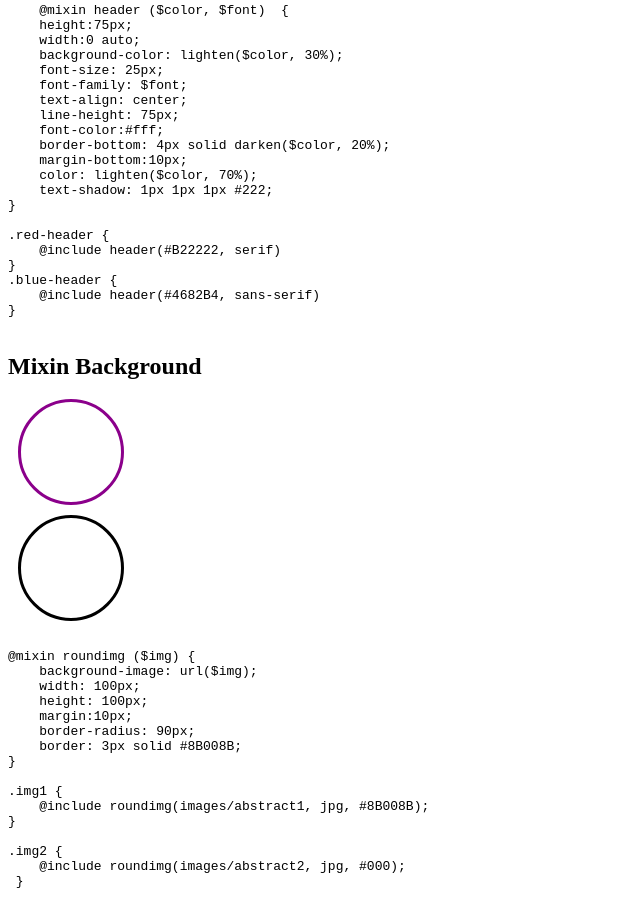
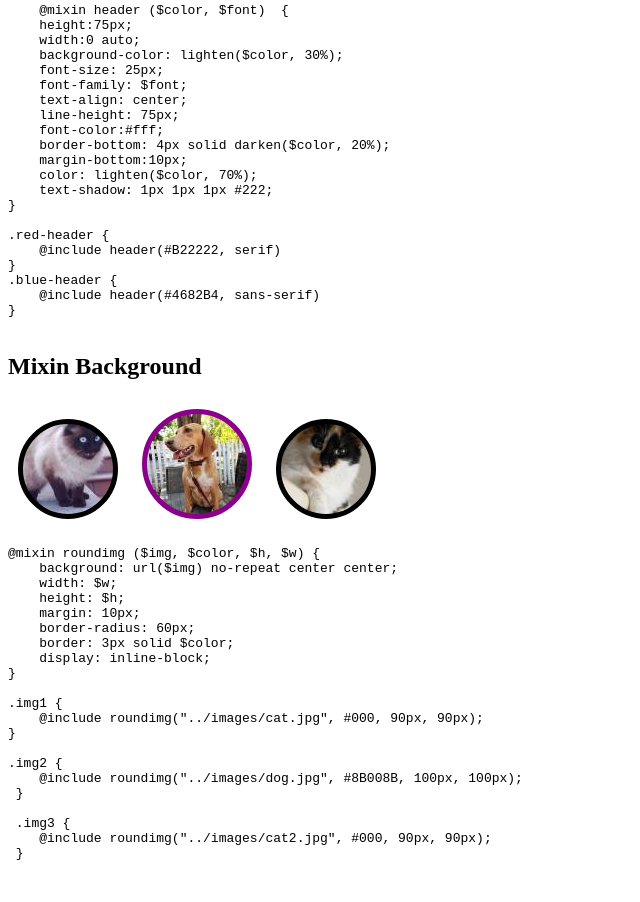
Before and after one commit to mason-stewart/mixins, a website: page app/index.html in a window 1280 px wide. Shown: the part 738-1640 px from the top of the page, without its empty margins (0-640 px from the left). Drawn offline with nearby package versions, Linux system fonts and the light colour scheme; files that its build step writes are made by us from their sources.

Commit message:
fixed img url prob

```diff
--- a/app/index.html
+++ b/app/index.html
@@ -95,25 +95,31 @@
 
 <div class="img1"></div>
 <div class="img2"></div>
+<div class="img3"></div>
 
 <pre>
-
-@mixin roundimg ($img) {
-    background-image: url($img);
-    width: 100px;
-    height: 100px;
-    margin:10px;
-    border-radius: 90px;
-    border: 3px solid #8B008B;
+@mixin roundimg ($img, $color, $h, $w) {
+    background: url($img) no-repeat center center;
+    width: $w;
+    height: $h;
+    margin: 10px;
+    border-radius: 60px;
+    border: 3px solid $color;
+    display: inline-block;
 }
 
 .img1 {
-    @include roundimg(images/abstract1, jpg, #8B008B);
+    @include roundimg("../images/cat.jpg", #000, 90px, 90px);
 }
 
 .img2 {
-    @include roundimg(images/abstract2, jpg, #000);
+    @include roundimg("../images/dog.jpg", #8B008B, 100px, 100px);
  }
+
+ .img3 {
+    @include roundimg("../images/cat2.jpg", #000, 90px, 90px);
+ }
+
 </pre>
 
 
--- a/app/styles/main.scss
+++ b/app/styles/main.scss
@@ -13,9 +13,11 @@
     font-size: $size;
     margin-bottom: 10px;
 }
+
 .green-more-button {
     @include moreButton(#2E8B57, 120px, 50px, 21px)
 }
+
 .blue-more-button {
     @include moreButton(#4682B4, 100px, 30px, 13px)
 }
@@ -40,25 +42,32 @@
 .red-header {
     @include header(#B22222, serif);
 }
+
 .blue-header {
     @include header(#4682B4, sans-serif);
 }
 
 
-@mixin roundimg ($img, $ext, $color) {
-    background: url($img + '.' $ext) no-repeat;
-    width: 100px;
-    height: 100px;
-    margin:10px;
-    border-radius: 90px;
-    border: 3px solid $color;
+@mixin roundimg ($img, $color, $h, $w) {
+    background: url($img) no-repeat center center;
+    width: $w;
+    height: $h;
+    margin: 10px;
+    border-radius: 60px;
+    border: 5px solid $color;
+    display: inline-block;
 }
 
 .img1 {
-    @include roundimg(images/abstract1, jpg, #8B008B);
+    @include roundimg("../images/cat.jpg", #000, 90px, 90px);
 }
+
 .img2 {
-    @include roundimg(images/abstract2, jpg, #000);
+    @include roundimg("../images/dog.jpg", #8B008B, 100px, 100px);
+ }
+
+ .img3 {
+    @include roundimg("../images/cat2.jpg", #000, 90px, 90px);
  }
 
 // .hero-unit {
```
Also changed, not shown: app/images/cat.jpg (added), app/images/cat2.jpg (added), app/images/dog.jpg (added), dist/images/3545e0d4.cat.jpg (added), dist/images/46014786.dog.jpg (added), dist/images/75af51bc.cat2.jpg (added), dist/index.html, dist/styles/1ca4c11d.main.css (added), dist/styles/5599744d.main.css (deleted).
